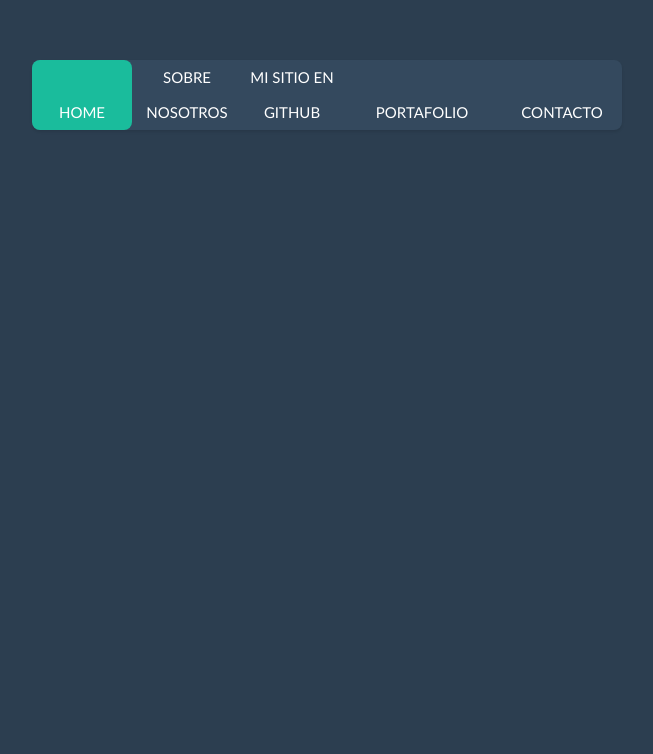
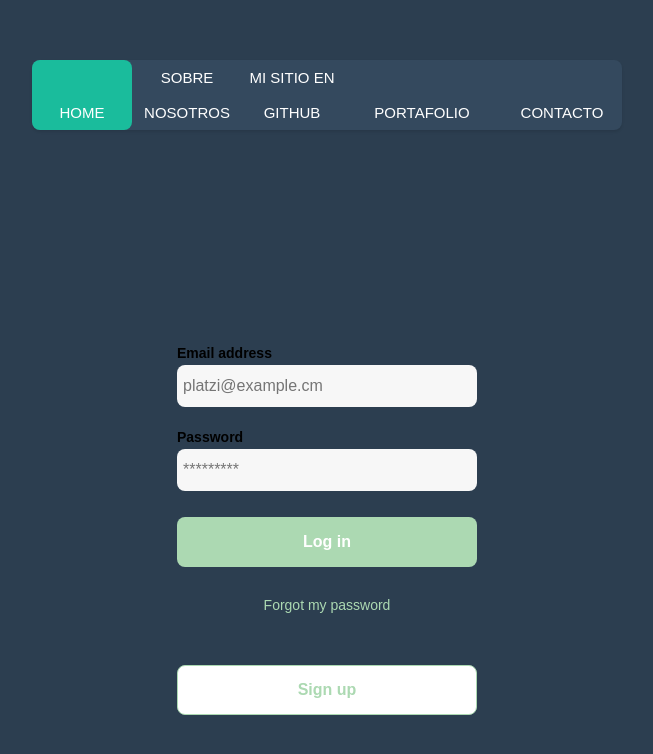
Before and after one commit to kouta15-zm/nav_animado, a plain HTML site: page index.html in a window 1280 px wide. Shown: the part 210-964 px from the top of the page, without its empty margins (313-966 px from the left). Before the commit the page ends 800 px from the top, so only its background shows below. Drawn offline with Linux system fonts and the light colour scheme.

Commit message:
user name and password
agrego un user log para el ingresoa a la pagina

```diff
--- a/index.html
+++ b/index.html
@@ -16,5 +16,117 @@
         <a href="#">Contacto</a>
         <div class="animation start-home"></div>
     </nav>
+      <style>
+      :root {
+        --white: #FFFFFF;
+        --black: #000000;
+        --very-light-pink: #C7C7C7;
+        --text-input-field: #F7F7F7;
+        --hospital-green: #ACD9B2;
+        --sm: 14px;
+        --md: 16px;
+        --lg: 18px;
+      }
+      body {
+        margin: 0;
+        font-family: 'Quicksand', sans-serif;
+      }
+      .login {
+        width: 100%;
+        height: 100vh;
+        display: grid;
+        place-items: center;
+      }
+      .form-container {
+        display: grid;
+        grid-template-rows: auto 1fr auto;
+        width: 300px;
+      }
+      .logo {
+        width: 150px;
+        margin-bottom: 48px;
+        justify-self: center;
+        display: none;
+      }
+      .form {
+        display: flex;
+        flex-direction: column;
+      }
+      .form a {
+        color: var(--hospital-green);
+        font-size: var(--sm);
+        text-align: center;
+        text-decoration: none;
+        margin-bottom: 52px;
+      }
+      .label {
+        font-size: var(--sm);
+        font-weight: bold;
+        margin-bottom: 4px;
+      }
+      .input {
+        background-color: var(--text-input-field);
+        border: none;
+        border-radius: 8px;
+        height: 30px;
+        font-size: var(--md);
+        padding: 6px;
+        margin-bottom: 12px;
+      }
+      .input-email {
+        margin-bottom: 22px;
+      }
+      .primary-button {
+        background-color: var(--hospital-green);
+        border-radius: 8px;
+        border: none;
+        color: var(--white);
+        width: 100%;
+        cursor: pointer;
+        font-size: var(--md);
+        font-weight: bold;
+        height: 50px;
+      }
+      .secondary-button {
+        background-color: var(--white);
+        border-radius: 8px;
+        border: 1px solid var(--hospital-green);
+        color: var(--hospital-green);
+        width: 100%;
+        cursor: pointer;
+        font-size: var(--md);
+        font-weight: bold;
+        height: 50px;
+      }
+      .login-button {
+        margin-top: 14px;
+        margin-bottom: 30px;
+      }
+      @media (max-width: 640px) {
+        .logo {
+          display: block;
+        }
+      }
+    </style>
+  </head>
+  <body>
+    <div class="login">
+      <div class="form-container">
+        <img src="./logos/logo_yard_sale.svg" alt="logo" class="logo">
+
+        <form action="/" class="form">
+          <label for="email" class="label">Email address</label>
+          <input type="text" id="email" placeholder="platzi@example.cm" class="input input-email">
+
+          <label for="password" class="label">Password</label>
+          <input type="password" id="password" placeholder="*********" class="input input-password">
+
+          <input type="submit" value="Log in" class="primary-button login-button">
+          <a href="/">Forgot my password</a>
+        </form>
+
+        <button class="secondary-button signup-button">Sign up</button>
+      </div>
+    </div>
 </body>
 </html>
```
